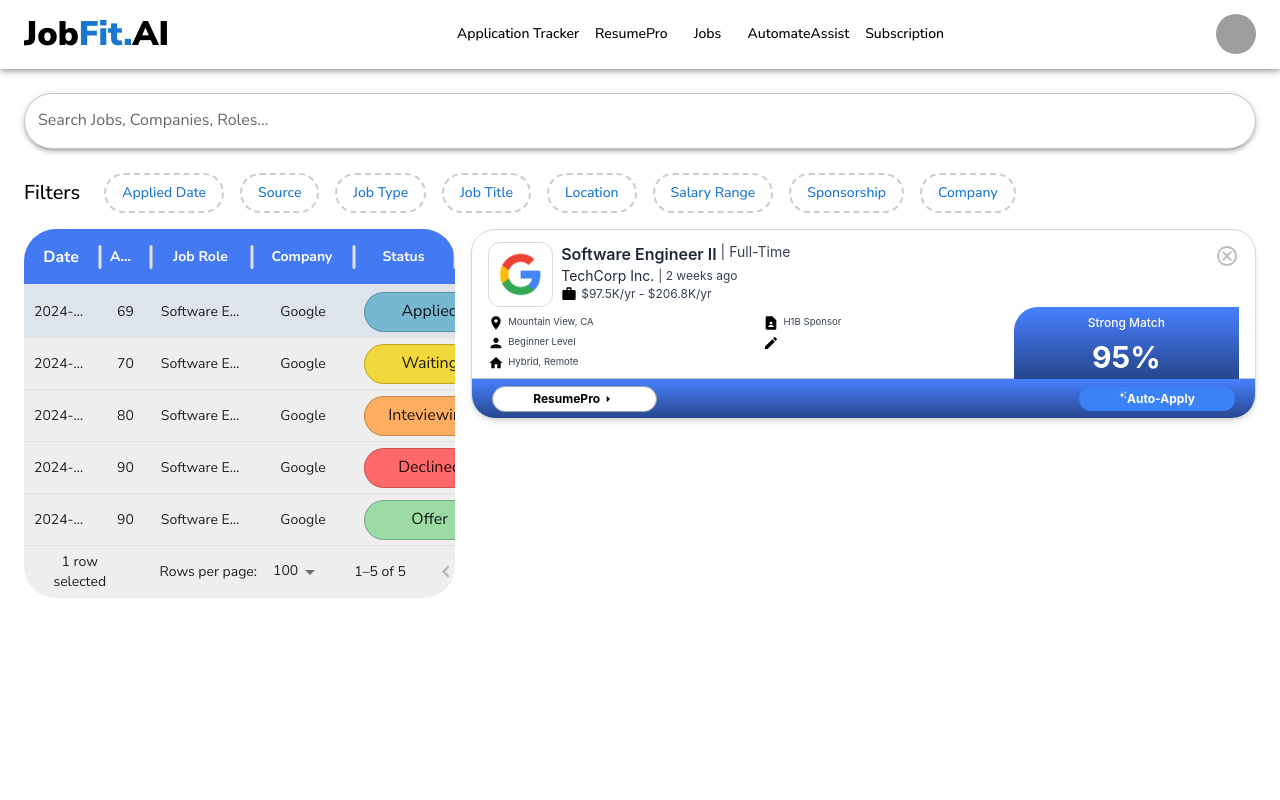
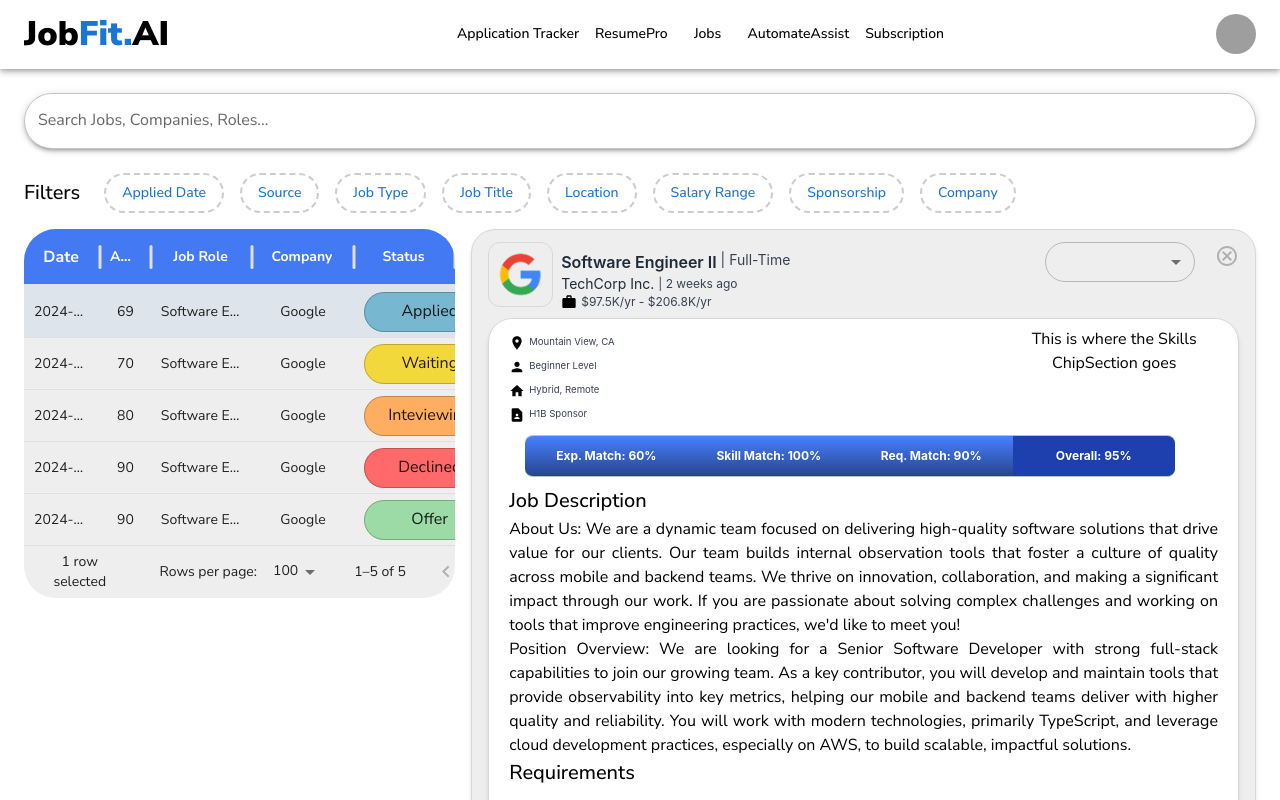
Before and after one commit to CloudXhackers/jobfitFE, a React (Vite) app: page /application-tracker in a window 1280 px wide. Both pictures are taken after a click on the element 640 px from the left and 311 px from the top of the page. Shown: the top 800 px of the page. Built offline with nearby package versions, Linux system fonts and the light colour scheme; grey boxes are pictures that could not be loaded; what tailgrids would draw is missing.

Commit message:
continue work on Apllication page

```diff
--- a/src/components/User/Applications/applicationPage.tsx
+++ b/src/components/User/Applications/applicationPage.tsx
@@ -5,6 +5,8 @@
   Typography,
   IconButton,
   Button,
+  List,
+  ListItem,
 } from "@mui/material"
 import GoogleIcon from "../../../images/pngimg.com - google_PNG19635.png"
 import WorkIcon from "@mui/icons-material/Work"
@@ -19,20 +21,40 @@
 import CancelOutlinedIcon from "@mui/icons-material/CancelOutlined"
 
 import { jobs } from "../Jobs/Jobs"
+import ApplicationStatusMenu from "./applicationStatusMenu"
+import { ChipSection } from "../ProfileCard/ProfileCard"
 
-export default function ApplicationPage({ applicationId, closePage }) {
-  const job = jobs[applicationId]
-  // select application by id
+type Application = {
+  id: number
+  date: string
+  appNumber: string
+  jobId: number
+  jobRole: string
+  company: string
+  source: string
+  resume: string
+  status: string
+  match?: {
+    exp: number
+    skill: number
+    req: number
+    overall: number
+  }
+}
+
+export default function ApplicationPage({ row, closePage }) {
+  const job = jobs[row.jobId]
+  const application: Application = row
+
   return (
-    <Box flexGrow={1} >
+    <Box flexGrow={1}>
       <Card
-        key={applicationId}
-        class="cursor-pointer rounded-3xl border-[#D8D8D7] border-solid border-[0.06rem] shadow-md h-[190px] overflow-hidden"
-        onClick={() => {}}
+        key={application.id}
+        class="cursor-pointer rounded-3xl border-[#D8D8D7] border-solid border-[0.06rem] shadow-md bg-[#EEE] overflow-hidden"
       >
-        <CardContent class="px-4 pt-3 h-[148px]">
+        <CardContent class="px-4 pt-3">
           <Box class="flex-col flex">
-            <Box class="flex-row flex" className="job-header">
+            <Box class="flex-row flex " className="job-header">
               <Box
                 component="img"
                 src={GoogleIcon}
@@ -45,7 +67,7 @@
                   objectFit: "contain",
                 }}
               />
-              <Box class="flex-col grow pl-2 ">
+              <Box class="flex-col grow pl-2 my-2">
                 <Box class="flex-row flex gap-1">
                   <Typography class="font-semibold text-base text-gray-800">
                     {job.title}
@@ -72,137 +94,112 @@
                   </Typography>
                 </Box>
               </Box>
+              <ApplicationStatusMenu row={row} />
               <IconButton class="h-1 pl-5" onClick={closePage}>
                 <CancelOutlinedIcon fontSize="medium" color="disabled" />
               </IconButton>
             </Box>
-            <Box class="flex-row flex h-[65%] ">
-              <Box class="flex-row flex w-[70%] ">
-                <Box class="flex-row flex w-[55%] ">
-                  <Box class="flex-col flex w-[100%]">
-                    <Box class="flex-row flex pt-2 gap-1">
+            <Box class="rounded-3xl border-[#D8D8D7] border-solid border-[0.06rem] shadow-md bg-white px-5 py-2">
+              <Box class="flex-row flex">
+                <Box class="flex-col flex w-[100%]">
+                  <Box>
+                    <Box class="flex-row flex py-1 pt-2 gap-1">
                       <PlaceIcon fontSize="1rem" />
                       <Typography class="text-[0.6rem] text-gray-700">
                         {job.location}
                       </Typography>
                     </Box>
-                    <Box class="flex-row flex pt-1 gap-1">
+                    <Box class="flex-row flex py-1 gap-1">
                       {" "}
                       <PersonIcon fontSize="1rem" />
                       <Typography class="text-[0.6rem] text-gray-700">
                         {job.level}
                       </Typography>
                     </Box>
-                    <Box class="flex-row flex pt-1 pb-2 gap-1">
+                    <Box class="flex-row flex py-1 gap-1">
                       <HomeIcon fontSize="1rem" />
                       <Typography class="text-[0.6rem] text-gray-700">
                         {job.workType}
                       </Typography>{" "}
                     </Box>
+                    <Box class="flex-row flex py-1 gap-1">
+                      {" "}
+                      <ContactPageIcon fontSize="1rem" />
+                      <Typography class="text-[0.6rem] text-gray-700">
+                        {job.sponsorship}
+                      </Typography>
+                    </Box>
                   </Box>
                 </Box>
-                <Box class="flex-col flex w-[50%]">
-                  <Box class="flex-row flex pt-2 gap-1">
-                    {" "}
-                    <ContactPageIcon fontSize="1rem" />
-                    <Typography class="text-[0.6rem] text-gray-700">
-                      {job.sponsorship}
+                <Box class="justify-items-end">
+                  <Typography>
+                    This is where the Skills ChipSection goes
+                  </Typography>
+                </Box>
+              </Box>
+              <Box>
+                <Box className="rounded-lg bg-gradient-to-b from-[#4780FF] to-[#27468C] h-[42px] w-11/12 flex mx-4 my-2 items-center justify-between justify-items-stretch border-y-[0.1rem]  border-[#C1C1C0] ">
+                  <Typography class="font-bold text-white text-xs w-1/4">
+                    Exp. Match:{" "}
+                    {application.match ? application.match.exp + "%" : "60%"}
+                  </Typography>
+                  <Typography class="font-bold text-white text-xs w-1/4">
+                    Skill Match:{" "}
+                    {application.match ? application.match.skill + "%" : "100%"}
+                  </Typography>
+                  <Typography class="font-bold text-white text-xs w-1/4">
+                    Req. Match:{" "}
+                    {application.match ? application.match.req + "%" : "90%"}
+                  </Typography>
+                  <Box className="bg-blue-800 rounded-e-lg h-full w-1/4 content-center">
+                    <Typography class="font-bold text-white text-xs">
+                      Overall: {job.matchPercentage}%
                     </Typography>
                   </Box>
-                  <Box class="flex-row flex pt-1 gap-1">
-                    <CreateIcon fontSize="1rem" />
-                  </Box>
                 </Box>
-              </Box>
+                <Box class="text-justify">
+                  <Typography variant="h6">Job Description</Typography>
+                  <Typography>
+                    About Us: We are a dynamic team focused on delivering
+                    high-quality software solutions that drive value for our
+                    clients. Our team builds internal observation tools that
+                    foster a culture of quality across mobile and backend teams.
+                    We thrive on innovation, collaboration, and making a
+                    significant impact through our work. If you are passionate
+                    about solving complex challenges and working on tools that
+                    improve engineering practices, we'd like to meet you!
+                  </Typography>
+                  <Typography>
+                    Position Overview: We are looking for a Senior Software
+                    Developer with strong full-stack capabilities to join our
+                    growing team. As a key contributor, you will develop and
+                    maintain tools that provide observability into key metrics,
+                    helping our mobile and backend teams deliver with higher
+                    quality and reliability. You will work with modern
+                    technologies, primarily TypeScript, and leverage cloud
+                    development practices, especially on AWS, to build scalable,
+                    impactful solutions.
+                  </Typography>
+                  <Typography variant="h6">Requirements</Typography>
+                  <List>
+                    <ListItem>• 1-3 years of experience as a Full Stack Developer or similar role.</ListItem>
+                    <ListItem>• Strong proficiency in TypeScript, including backend and frontend development.</ListItem>
+                    <ListItem>• Experience with cloud platforms such as AWS or equivalent cloud-based development patterns.</ListItem>
+                    <ListItem>• Solid understanding of RESTful APIs, microservices, and cloud infrastructure.</ListItem>
+                    <ListItem>• Ability to write clean, maintainable, and well-tested code.</ListItem>
+                    <ListItem>• Strong problem-solving skills, attention to detail, and ability to work both independently and as part of a team.</ListItem>
+                    <ListItem>• Excellent communication skills.</ListItem>
+                  </List>
 
-              <Box
-                className="job-match"
-                class="bg-black w-[30%] rounded-tl-[1.5rem] bg-gradient-to-b from-[#4780FF] to-[#27468C]"
-              >
-                <Typography class="pt-2  font-medium text-white text-xs ">
-                  Strong Match
-                </Typography>
-                <Typography class="pt-2 font-bold text-white text-3xl text-center">
-                  {job.matchPercentage}%
-                </Typography>
+                  <Typography variant="h6">Qualifications</Typography>
+                  <Typography variant="h6">Benefits</Typography>
+                  <Typography variant="h6">Responsibilities</Typography>
+                </Box>
               </Box>
             </Box>
           </Box>
-          {/*<div class="flex justify-between items-start">
-            <div class="flex gap-4">
-              <div class="w-12 h-12 bg-gray-100 rounded-lg flex items-center justify-center">
-                <HomeWorkIcon class="w-6 h-6 text-gray-500" />
-              </div>
-              <div>
-                <h3 class="font-semibold text-lg">{job.title}</h3>
-                <p class="text-gray-600">{job.company}</p>
-                <div class="flex items-center gap-2 text-sm text-gray-500 mt-1">
-                  <FmdGoodIcon class="w-4 h-4" />
-                  <span>{job.location}</span>
-                  <span>•</span>
-                  <AccessTimeIcon class="w-4 h-4" />
-                  <span>{job.posted}</span>
-                </div>
-              </div>
-            </div>
-            <div class="flex items-center gap-4">
-              <div class="text-right">
-                <div class="text-blue-600 font-semibold">
-                  {job.matchPercentage}% Match
-                </div>
-                <div class="text-sm text-gray-500">{job.salary}</div>
-              </div>
-              <Button variant="ghost" size="icon">
-                <FavoriteIcon class="w-5 h-5 text-gray-400" />
-              </Button>
-            </div>
-          </div>
-          <div class="mt-4 flex gap-2 flex-wrap">
-            <Badge variant="secondary">{job.type}</Badge>
-            <Badge variant="secondary">{job.sponsorship}</Badge>
-            {job.skills.map(skill => (
-              <Badge key={skill} variant="secondary">
-                {skill}
-              </Badge>
-            ))}
-          </div>
-          <div class="mt-4 flex justify-between">
-            <Button variant="outline">ResumePro</Button>
-            <Button>Auto-Apply</Button>
-          </div>
-
-          <Box class=" bg-red-light ">C</Box>*/}
         </CardContent>
-        <Box className="bg-gradient-to-b from-[#4780FF] to-[#27468C] h-[42px] w-full flex px-5 items-center justify-between border-y-[0.1rem]  border-[#C1C1C0] ">
-          <Button
-            variant="contained"
-            class="bg-white flex-row flex shadow-none  px-10 py-1 text-[0.6rem] border-[0.1rem] border-gray-400 rounded-full "
-          >
-            <Typography class="font-bold text-black text-xs">
-              ResumePro
-            </Typography>
-            <ArrowRightIcon sx={{ width: "1rem", height: "1rem" }} />
-          </Button>
-          <Button
-            variant="contained"
-            class="bg-blue-500 flex-row flex  text-white px-10 py-1 text-[0.6rem] rounded-full"
-          >
-            <AutoAwesomeIcon
-              sx={{
-                width: "0.5rem",
-                height: "0.5rem",
-                display: "flex",
-                alignItems: "center",
-                justifyContent: "center",
-              }}
-            />
-            <Typography class="font-bold text-white text-xs">
-              Auto-Apply
-            </Typography>
-          </Button>
-        </Box>
       </Card>
     </Box>
   )
 }
-FavoriteBorderIcon
--- a/src/components/User/Applications/applicationsTable.tsx
+++ b/src/components/User/Applications/applicationsTable.tsx
@@ -4,7 +4,7 @@
   GridColumnVisibilityModel,
   GridRowId,
   GridRowParams,
-  GridRowsProp
+  GridRowsProp,
 } from "@mui/x-data-grid"
 import { DataGrid } from "@mui/x-data-grid"
 import { useEffect, useState } from "react"
@@ -128,9 +128,21 @@
   },
 ]
 
+export type RowData =   {
+  id: number;
+  date: string;
+  appNumber: string;
+  jobId: number;
+  jobRole: string;
+  company: string;
+  source: string;
+  resume: string;
+  status: string;
+}
+
 export default function ApplicationsTable() {
-  const [applications, setApplications] = useState([])
-  const [selected, setSelected] = useState<GridRowId | null>(null)
+  const [applications, setApplications] = useState<RowData[] | []>([])
+  const [selected, setSelected] = useState< GridRowParams | null>(null)
   const [columnVisibilityModel, setColumnVisibityModel] =
     useState<GridColumnVisibilityModel>({})
 
@@ -162,7 +174,7 @@
   // show jobPage for seleceted job
 
   const handleRowClick = (params: GridRowParams) => {
-    setSelected(params.id)
+    setSelected(params.row)
   }
 
   return (
@@ -184,7 +196,7 @@
         }}
       />
       {selected ? (
-        <ApplicationPage applicationId={selected} closePage={handleClosePage} />
+        <ApplicationPage row={selected} closePage={handleClosePage} />
       ) : null}
     </Box>
   )
```
Also changed, not shown: src/components/User/Applications/applicationStatusMenu.tsx (+4 -4 lines), 1 other file (tests, documents, lock files or other folders).
